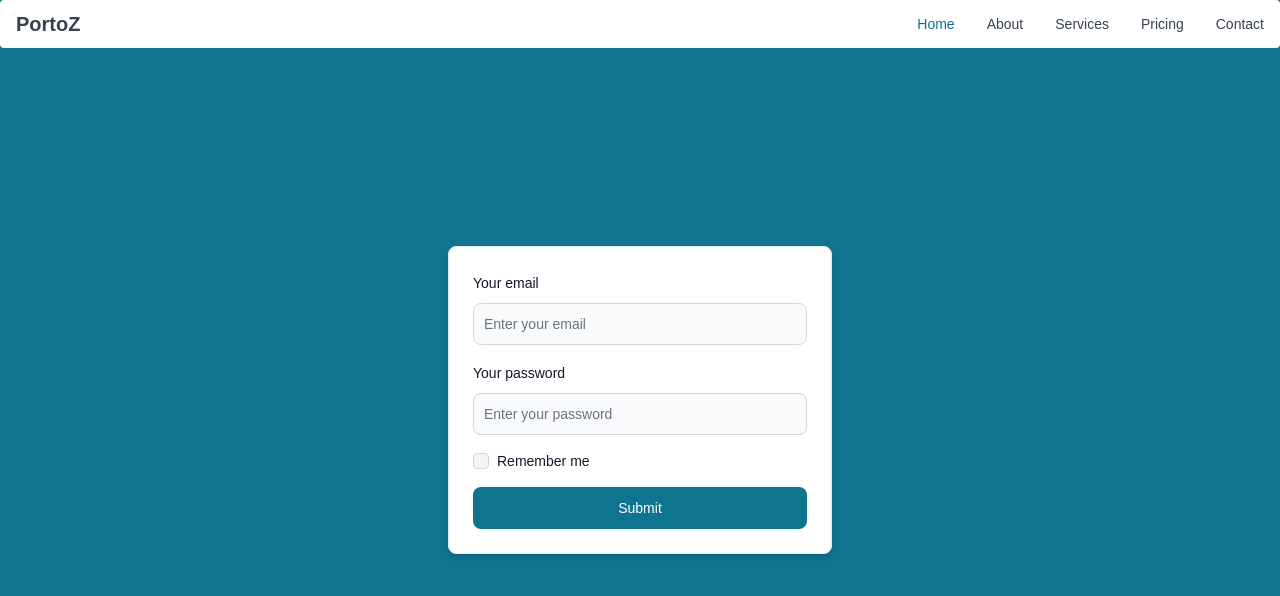
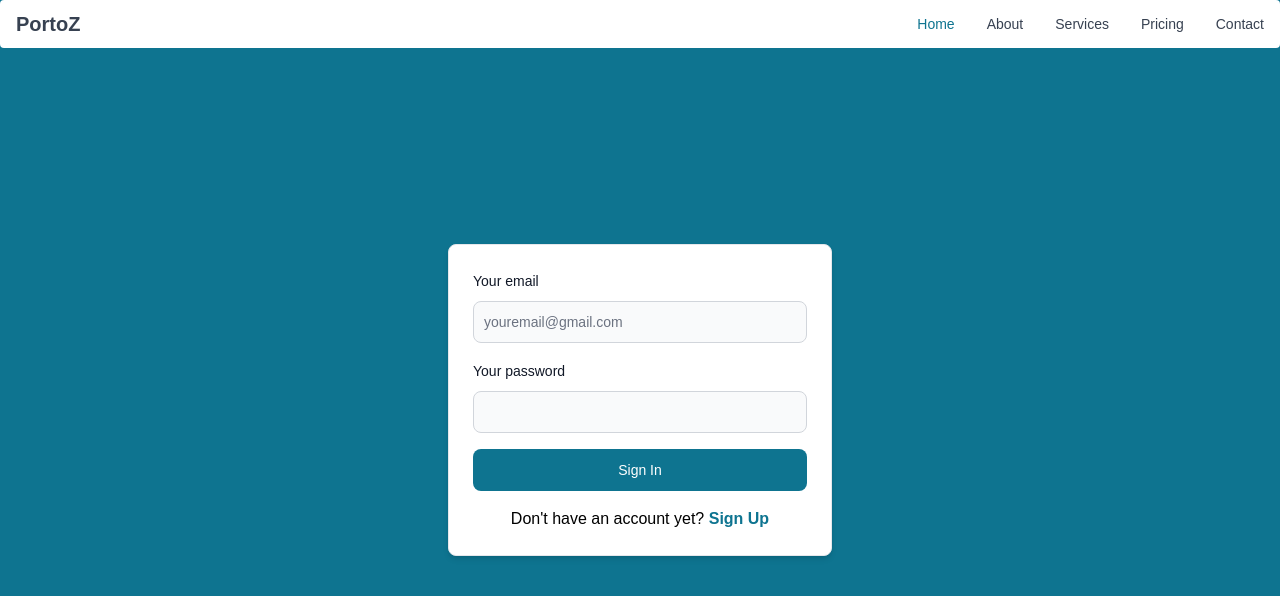
Before and after one commit to sarasvatidpm11/Portoz, a Next.js app: page /login in a window 1280 px wide. Shown: the top 596 px of the page. Built offline with nearby package versions, Linux system fonts and the light colour scheme.

Commit message:
Add form validation on login form

```diff
--- a/package.json
+++ b/package.json
@@ -9,11 +9,13 @@
     "lint": "next lint"
   },
   "dependencies": {
+    "@hookform/resolvers": "^3.9.0",
     "flowbite": "^2.5.1",
     "flowbite-react": "^0.10.1",
     "next": "14.2.11",
     "react": "^18",
     "react-dom": "^18",
+    "react-hook-form": "^7.53.0",
     "zod": "^3.23.8"
   },
   "devDependencies": {
--- a/src/app/(auth)/Validation.tsx
+++ /dev/null
@@ -1,56 +0,0 @@
-"use server";
-
-import { z } from "zod";
-
-// const invalid_type_error = "Invalid type provided for this field";
-// const required_error = "This field is required";
-
-// Custom validation function to ensure all characters in password are unique
-const uniqueCharacters = (value: string) => {
-  const charSet = new Set(value);
-  return charSet.size === value.length;
-};
-
-// Custom regex for password to ensure it has uppercase, lowercase, number, and symbol
-const passwordRegex = /^(?=.*[a-z])(?=.*[A-Z])(?=.*\d)(?=.*[!@#$%^&*]).+$/;
-
-// Valid email regex with proper domain checking
-const validEmailRegex = /^[^\s@]+@[^\s@]+\.[^\s@]{2,}$/;
-
-const SchemaLogin = z.object({
-  email: z
-    .string()
-    .min(1, { message: "This field is required" }) // Ensure it's not empty
-    .refine((value) => validEmailRegex.test(value), {
-      message:
-        "Please provide a valid email address with '@' and a valid domain",
-    }), // Validate email format using regex
-  password: z
-    .string()
-    .min(6, { message: "Password is too short, minimum 6 characters" }) // Minimum length 6
-    .refine(uniqueCharacters, { message: "All characters must be unique" }) // Ensure all characters are unique
-    .refine((value) => passwordRegex.test(value), {
-      message:
-        "Password must contain at least 1 uppercase letter, 1 lowercase letter, 1 number, and 1 special character",
-    }), // Ensure strong password using regex
-});
-
-export async function LoginUserAction(prevState: any, formData: FormData) {
-  const validatedFields = SchemaLogin.safeParse({
-    email: formData.get("email")?.toString() || "",
-    password: formData.get("password")?.toString() || "",
-  });
-
-  if (!validatedFields.success) {
-    return {
-      ...prevState,
-      zodErrors: validatedFields.error.flatten().fieldErrors,
-      message: "Missing Fields. Failed to Login.",
-    };
-  }
-
-  return {
-    ...prevState,
-    data: "ok",
-  };
-}
--- a/src/app/(auth)/ZodErrors.tsx
+++ /dev/null
@@ -1,8 +0,0 @@
-export function ZodErrors({ error }: { error: string[] }) {
-  if (!error) return null;
-  return error.map((err: string, index: number) => (
-    <div key={index} className="text-red-700 text-xs italic mt-1 py-2">
-      {err}
-    </div>
-  ));
-}
--- a/src/app/(auth)/login/components/LoginCard.tsx
+++ /dev/null
@@ -1,46 +0,0 @@
-"use client";
-
-import { Button, Card, Checkbox, Label, TextInput } from "flowbite-react";
-import { ZodErrors } from "../../ZodErrors";
-import { useFormState } from "react-dom";
-import { LoginUserAction } from "../../Validation";
-
-const INITIAL_STATE = {
-  data: null,
-  zodErrors: null,
-  message: null,
-};
-
-export function LoginCard() {
-  const [formState, formAction] = useFormState(LoginUserAction, INITIAL_STATE);
-
-  return (
-    <Card className="w-96">
-      <form action={formAction} className="flex flex-col gap-4">
-        <div>
-          <div className="mb-2 block">
-            <Label htmlFor="email1" value="Your email" />
-          </div>
-          <TextInput id="email1" type="email" placeholder="Enter your email" />
-          <ZodErrors error={formState?.zodErrors?.email} />
-        </div>
-        <div>
-          <div className="mb-2 block">
-            <Label htmlFor="password1" value="Your password" />
-          </div>
-          <TextInput
-            id="password1"
-            type="password"
-            placeholder="Enter your password"
-          />
-          <ZodErrors error={formState?.zodErrors?.password} />
-        </div>
-        <div className="flex items-center gap-2">
-          <Checkbox id="remember" />
-          <Label htmlFor="remember">Remember me</Label>
-        </div>
-        <Button type="submit">Submit</Button>
-      </form>
-    </Card>
-  );
-}
--- a/src/app/(auth)/login/page.tsx
+++ b/src/app/(auth)/login/page.tsx
@@ -1,9 +1,21 @@
-import { LoginCard } from "./components/LoginCard";
+import { Card } from "flowbite-react";
+import LoginForm from "@/components/forms/LoginForm";
+import Link from "next/link";
 
 export default function LoginPage() {
   return (
     <div className="h-screen flex justify-center items-center">
-      <LoginCard />
+      <Card className="w-96">
+        <LoginForm />
+        <div className="flex justify-center items-center">
+          <p className="text-black">
+            Don't have an account yet?{" "}
+            <Link href="/signup">
+              <span className="font-bold text-cyan-700">Sign Up</span>
+            </Link>
+          </p>
+        </div>
+      </Card>
     </div>
   );
 }
--- a/src/app/layout.tsx
+++ b/src/app/layout.tsx
@@ -27,9 +27,9 @@ export default function RootLayout({
   return (
     <html lang="en">
       <body
-        className={`${geistSans.variable} ${geistMono.variable} antialiased`}
+        className={`${geistSans.variable} ${geistMono.variable} antialiased bg-cyan-700`}
       >
-        <Navigationbar></Navigationbar>
+        <Navigationbar/>
         <main className="bg-cyan-700">{children}</main>
       </body>
     </html>
--- /dev/null
+++ b/src/components/forms/LoginForm.tsx
@@ -0,0 +1,55 @@
+"use client";
+
+import { useFormState } from "react-dom";
+import { useFormStatus } from "react-dom";
+import { signInAction, SignInState } from "@/lib/validation";
+import { Button, Label, TextInput } from "flowbite-react";
+
+function SubmitButton() {
+  const { pending } = useFormStatus();
+
+  return (
+    <Button type="submit" disabled={pending}>
+      {pending ? "Logging in..." : "Sign In"}
+    </Button>
+  );
+}
+
+export default function LoginForm() {
+  const initialState: SignInState = {};
+  const [state, formAction] = useFormState(signInAction, initialState);
+
+  return (
+    <form action={formAction} className="flex flex-col gap-4">
+      <div>
+        <div className="mb-2 block">
+          <Label htmlFor="email" value="Your email" />
+        </div>
+
+        <TextInput id="email" name="email" type="email" placeholder="youremail@gmail.com"  />
+        {state.errors?.email && (
+          <p style={{ color: "red" }} className="text-xs">{state.errors.email}</p>
+        )}
+      </div>
+      <div>
+      <div className="mb-2 block">
+            <Label htmlFor="password" value="Your password" />
+          </div>
+          <TextInput id="password" name="password" type="password"  />
+        {state.errors?.password && (
+          <p style={{ color: "red" }} className="text-xs">{state.errors.password}</p>
+        )}
+      </div>
+      <SubmitButton />
+      {state.message && (
+        <p
+          style={{
+            color: state.message.includes("successful") ? "green" : "red",
+          }}
+        >
+          {state.message}
+        </p>
+      )}
+    </form>
+  );
+}
--- /dev/null
+++ b/src/lib/validation.ts
@@ -0,0 +1,74 @@
+"use server";
+
+import { z } from "zod";
+
+// Custom regex for password to ensure it has uppercase, lowercase, number, and symbol
+const passwordRegex = /^(?=.*[a-z])(?=.*[A-Z])(?=.*\d)(?=.*[!@#$%^&*]).+$/;
+
+// Valid email regex with proper domain checking
+const validEmailRegex = /^[^\s@]+@[^\s@]+\.[^\s@]{2,}$/;
+
+// Define a schema for signin data
+const signInSchema = z.object({
+  email: z
+    .string()
+    .min(1, "Email is required")
+    .regex(validEmailRegex, "Invalid Email Format")
+    .email("Invalid email address"),
+  password: z
+    .string()
+    .min(8, "Password must be at least 8 characters")
+    .regex(
+      passwordRegex,
+      "Password must include uppercase, lowercase, number, and symbol"
+    ),
+});
+
+// Define the shape of the form state
+export type SignInState = {
+  errors?: {
+    email?: string;
+    password?: string;
+  };
+  message?: string;
+};
+
+export async function signInAction(
+  prevState: SignInState,
+  formData: FormData
+): Promise<SignInState> {
+  // Validate the form data
+  const validatedFields = signInSchema.safeParse({
+    email: formData.get("email"),
+    password: formData.get("password"),
+  });
+
+  // If form validation fails, return errors
+  if (!validatedFields.success) {
+    const errors = validatedFields.error.flatten().fieldErrors;
+
+    // Extract only the first error per field
+    const emailError = errors.email?.[0];  // Only the first error from email
+    const passwordError = errors.password?.[0];  // Only the first error from password
+
+    return {
+      errors: {
+        email: emailError,    // Return only one error for email
+        password: passwordError, // Return only one error for password
+      },
+    };
+  }
+
+  // Here you would typically check the credentials against a database
+  // For this example, we'll just simulate a successful sign in
+  const { email, password } = validatedFields.data;
+  if (email === "user@example.com" && password === "password123") {
+    return {
+      message: "Login successful!",
+    };
+  } else {
+    return {
+      message: "Invalid credentials",
+    };
+  }
+}
```
Also changed, not shown: 1 other file (tests, documents, lock files or other folders).
